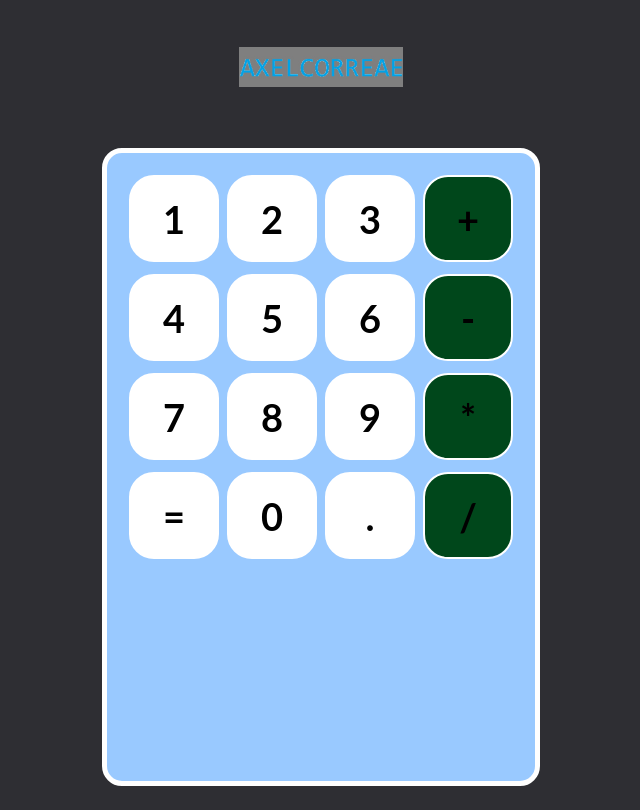
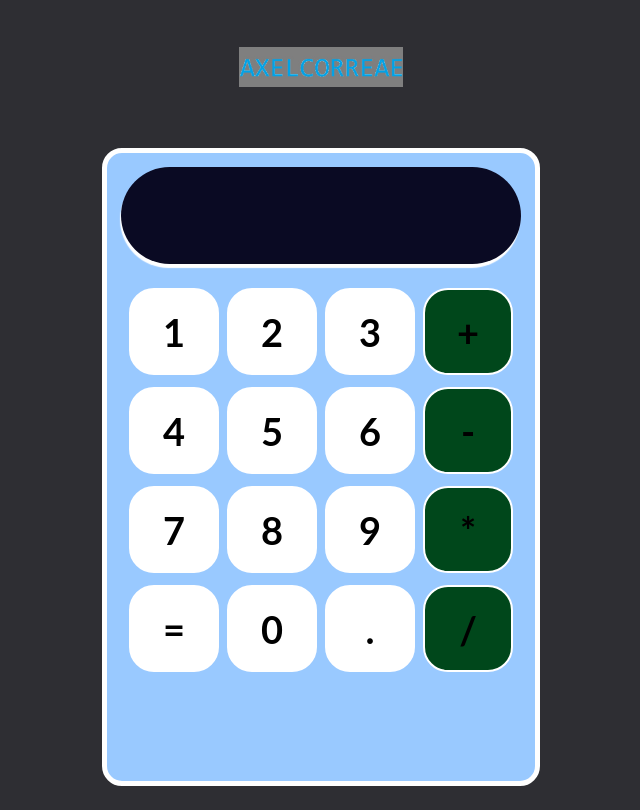
Before and after one commit to axelcorreae4/calculadora, a React (Create React App) app: page / in a window 1280 px wide. Shown: the whole page, without its empty margins (319-959 px from the left). Built offline with nearby package versions, Linux system fonts and the light colour scheme; the HTML template or start-up script is replaced by a standard one.

Commit message:
pantalla

```diff
--- a/src/App.js
+++ b/src/App.js
@@ -1,6 +1,7 @@
 import './App.css';
 import imgAxelLogo from './imagenes/axel-logo.jpg'
 import Boton from './componentes/Boton'
+import Pantalla from './componentes/Pantalla';
 
 function App() {
   return (
@@ -12,6 +13,7 @@
         alt='Logo de Axel' />
       </div>
       <div className='contenedor-calculadora'>
+        <Pantalla />
         <div className='fila'>
           <Boton>1</Boton>
           <Boton>2</Boton>
--- /dev/null
+++ b/src/componentes/Pantalla.jsx
@@ -0,0 +1,10 @@
+import React from "react";
+import '../hojas-de-estilo/Pantalla.css'
+
+const Pantalla = ({ input }) => (
+    <div className="input">
+      {input}
+    </div>
+);
+
+export default Pantalla;
--- /dev/null
+++ b/src/hojas-de-estilo/Pantalla.css
@@ -0,0 +1,15 @@
+.input {
+    height: 75px;
+    border-radius: 50px;
+    margin-bottom: 20px;
+    display: flex;
+    justify-content: flex-end;
+    align-items: center;
+    font-weight: bold;
+    font-style: 30px;
+    background-color: #0a0a23;
+    color: white;
+    padding: 11px 30px 11px 11px;
+    margin: 1px solid #888;
+    box-shadow: -1px 4px 1px white;
+}
```
